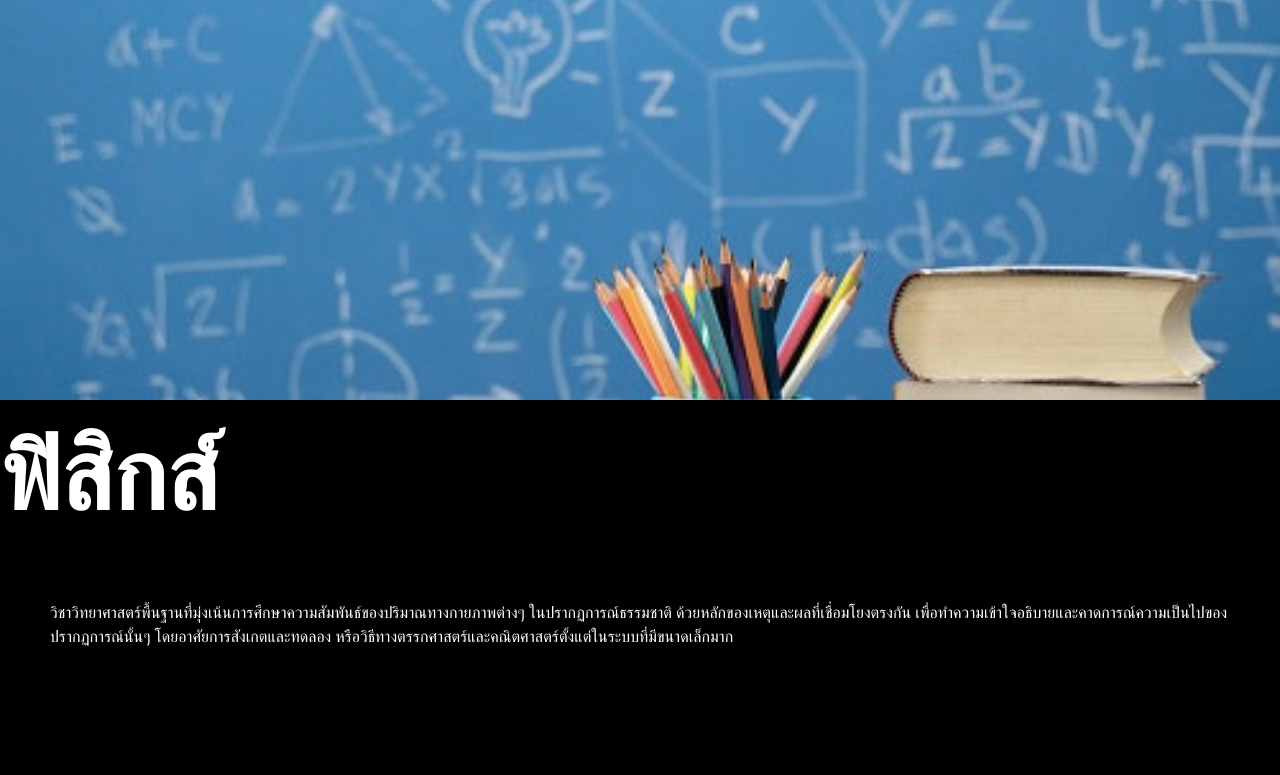
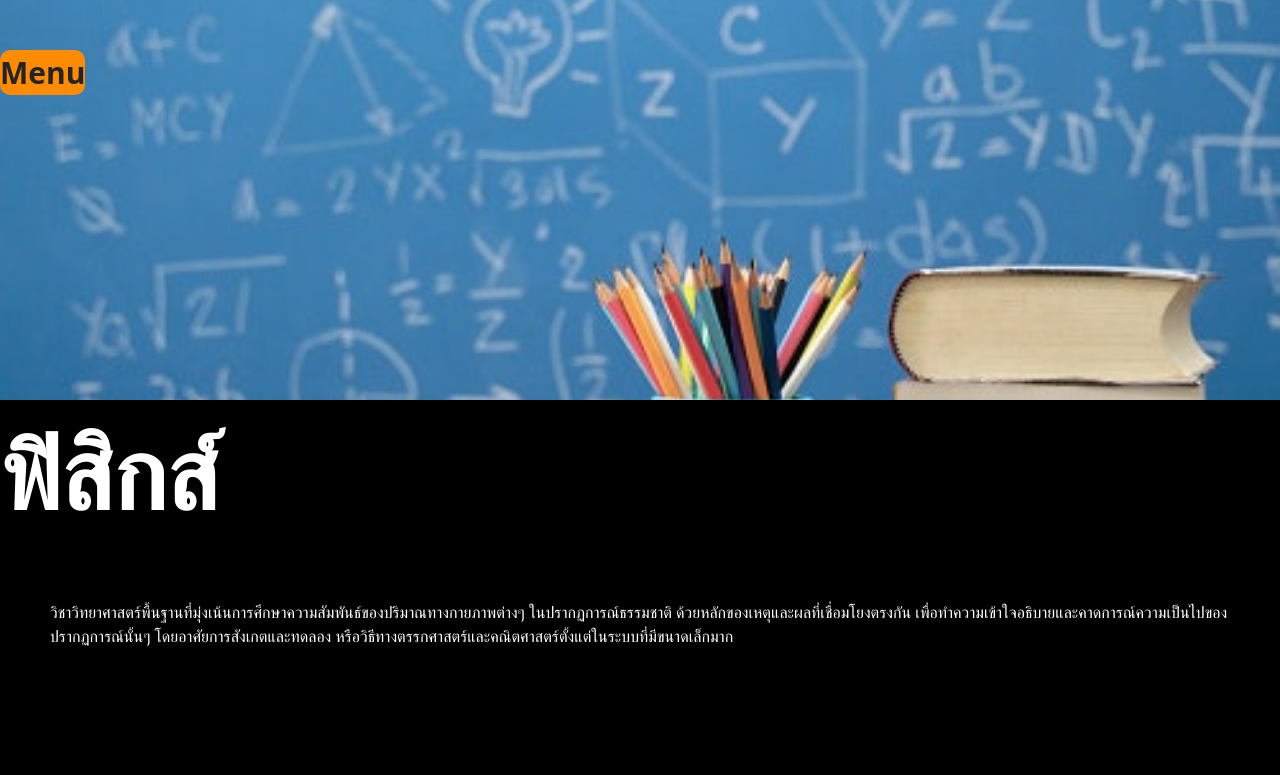
Before and after one commit to MakotoKung/coolweb, a plain HTML site: page bootstrap-5.2.0-dist/ฟิสิก.html in a window 1280 px wide. Shown: the top 775 px of the page. Drawn offline with Linux system fonts and the light colour scheme.

Commit message:
Update ฟิสิก.html

```diff
--- a/bootstrap-5.2.0-dist/ฟิสิก.html
+++ b/bootstrap-5.2.0-dist/ฟิสิก.html
@@ -10,7 +10,7 @@
 </head>
 <body style="background-color:black ;">
 
-    <div id="active"class="menu-2">
+    <div id="active"class="menu-2">Menu
         <div id="background"class=" op0 recmenu text">
             <a href="index.html">
               Home
@@ -20,7 +20,7 @@
               <a href="ดาราศาสตร์html">
                   ดาราศาสตร์
               </a>
-          </div>
+        </div>
     </div>
 
 
```
